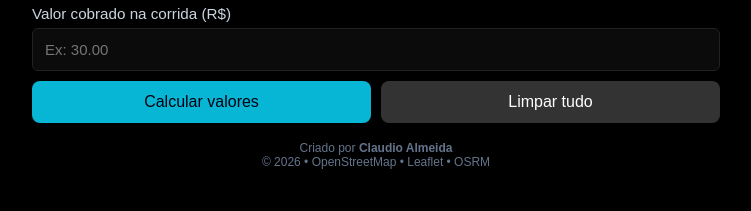
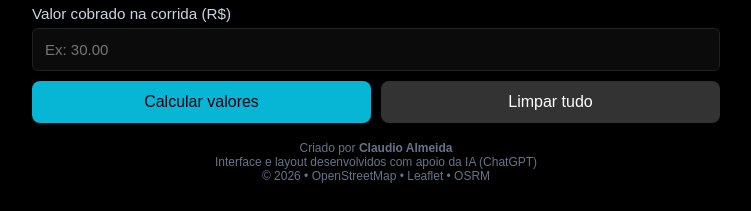
Before and after one commit to claudioalmeida23/calculadora-corridas, a plain HTML site: page index.html in a window 1280 px wide. Shown: the part 775-986 px from the top of the page, without its empty margins (264-1015 px from the left). Drawn offline with nearby package versions, Linux system fonts and the light colour scheme.

```diff
--- a/index.html
+++ b/index.html
@@ -219,6 +219,7 @@
 
 <footer>
   Criado por <strong>Claudio Almeida</strong><br>
+  Interface e layout desenvolvidos com apoio da IA (ChatGPT)<br>
   © <span id="ano"></span> • OpenStreetMap • Leaflet • OSRM
 </footer>
 
@@ -245,7 +246,6 @@
     rec.maxAlternatives = 1;
 
     botao.classList.add("active");
-
     rec.start();
 
     rec.onresult = (event)=>{
@@ -265,8 +265,6 @@
 
 micOrigem.onclick = ()=> iniciarVoz(micOrigem, origemInput);
 micDestino.onclick = ()=> iniciarVoz(micDestino, destinoInput);
-
-/* ------------------ RESTO DO SEU CÓDIGO ORIGINAL ------------------ */
 
 const btnRoute = document.getElementById('btnRoute');
 const btnClearRoute = document.getElementById('btnClearRoute');
```
